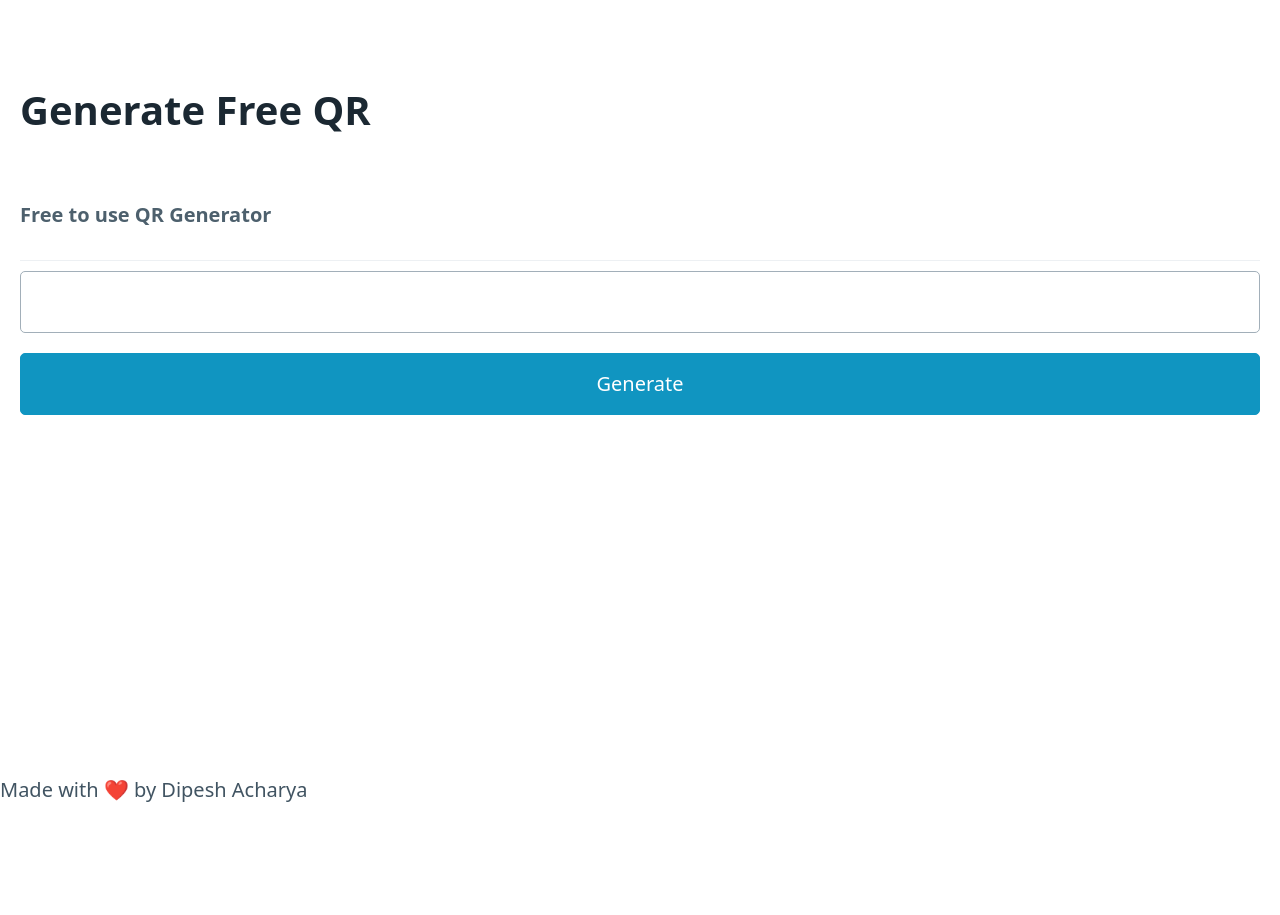
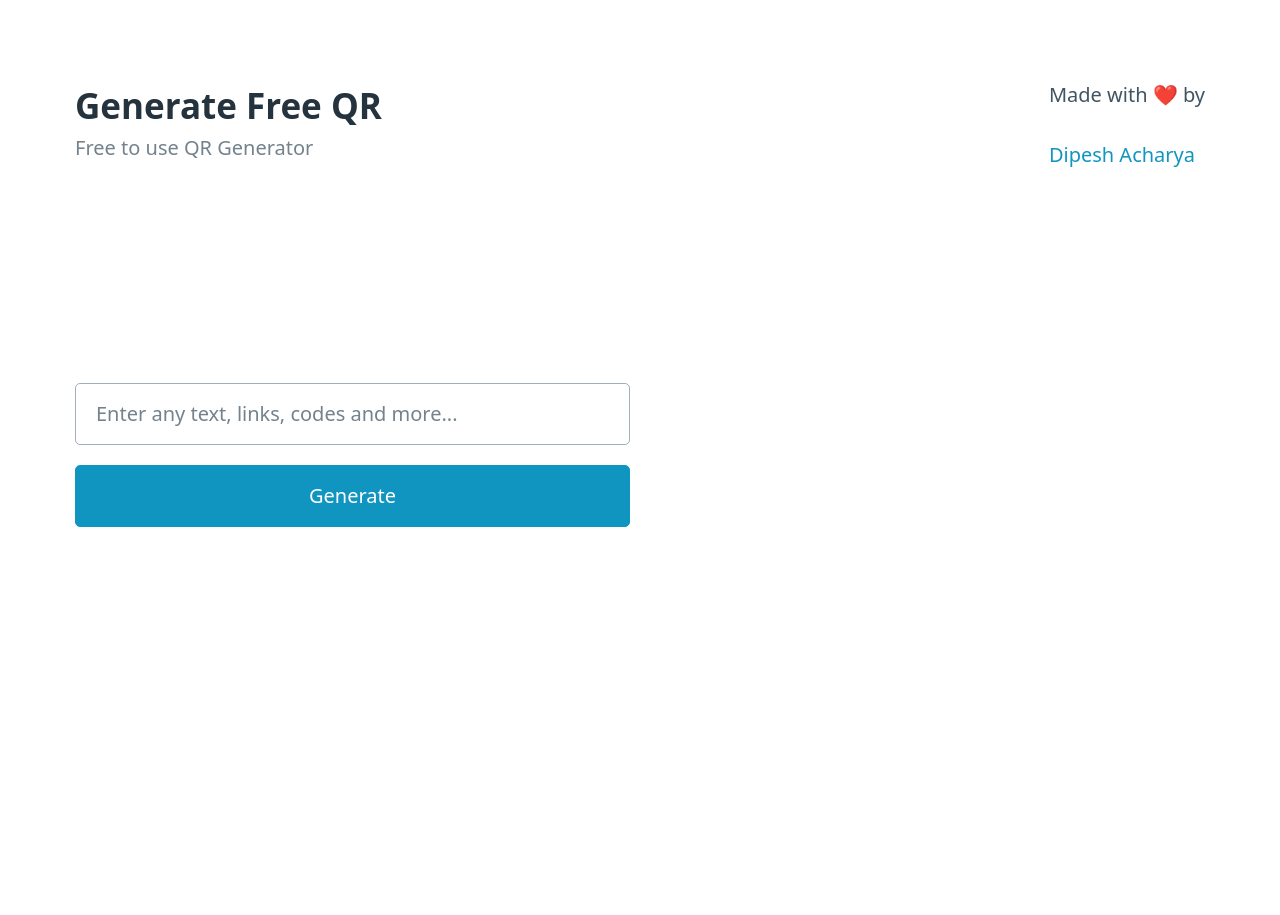
Before and after one commit to dps-acharya/getfreeQR, a plain HTML site: page index.html in a window 1280 px wide. After the commit the page ends 800 px from the top, so only its background shows below. Drawn offline with nearby package versions, Linux system fonts and the light colour scheme.

Commit message:
added navbar

```diff
--- a/index.html
+++ b/index.html
@@ -7,19 +7,39 @@
     <title>Generate Free QR</title>
 </head>
 
-<body>
-    <main class="container-fluid">
-        <h1>Generate Free QR</h1>
-        <h6>Free to use QR Generator</h6>
-        <hr>
-        <input type="text" id="qrText"/>
-        <button id="generate" onclick="generateQRCode();">Generate</button><br>
-        <canvas id="qr"></canvas>
+<body class="container">
+<header class="container grid">
+    <nav>
+        <hgroup>
+            <h2>Generate Free QR</h2>
+            <p>Free to use QR Generator</p>
+        </hgroup>
+        <hgroup>
+            <p>Made with ❤️ by</p>
+            <h6><a href="https://www.linkedin.com/in/dpsacharya/" target="_blank">Dipesh Acharya</a></h6>
+        </hgroup>
+
+    </nav>
+
+</header>
+    <main class="container">
+
+        <div class="grid">
+            <div>
+                <input type="text" id="qrText" placeholder="Enter any text, links, codes and more..."/>
+                <button id="generate" onclick="generateQRCode();">Generate</button><br>
+            </div>
+            <div>
+                <canvas id="qr"></canvas>
+            </div>
+
+        </div>
+
+
+
 
     </main>
-    <footer>
-        <p>Made with ❤️ by Dipesh Acharya</p>
-    </footer>
+
 
     <script src="qrious.js"></script>
     <script>
```
